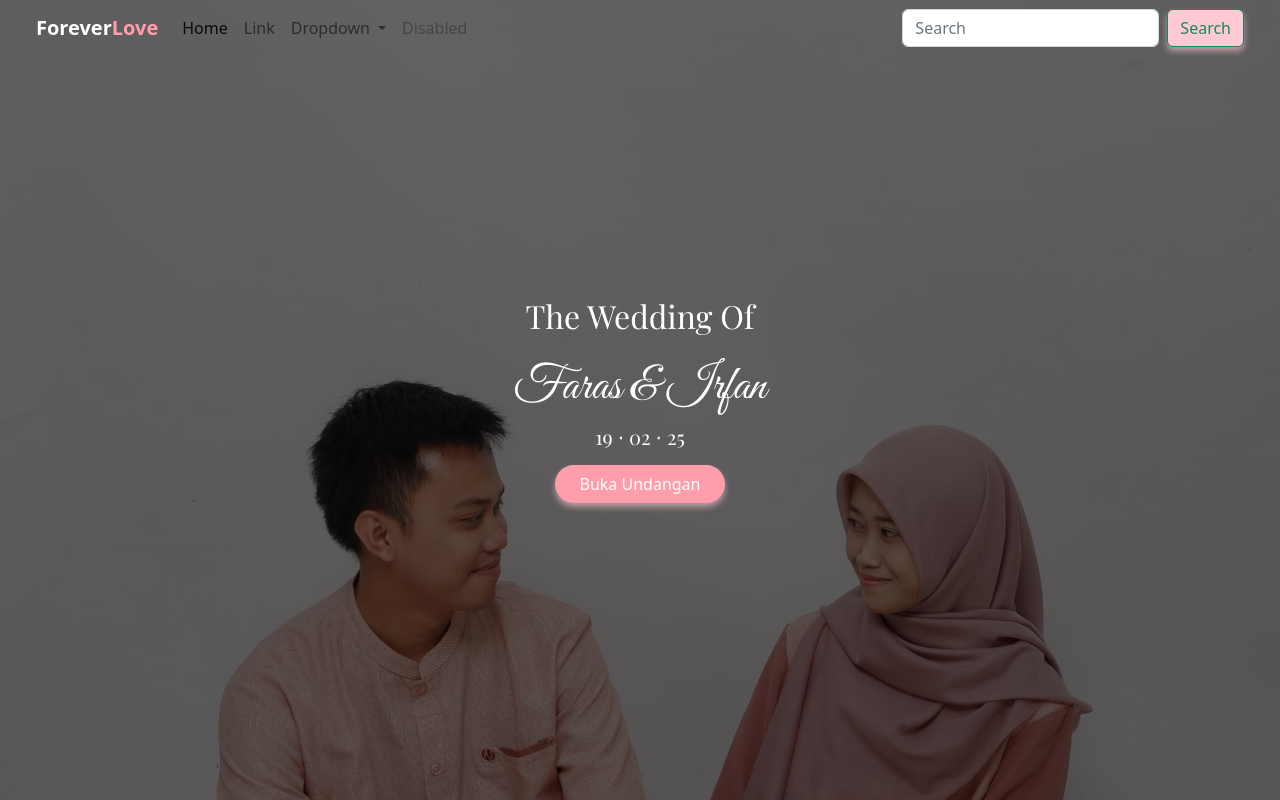
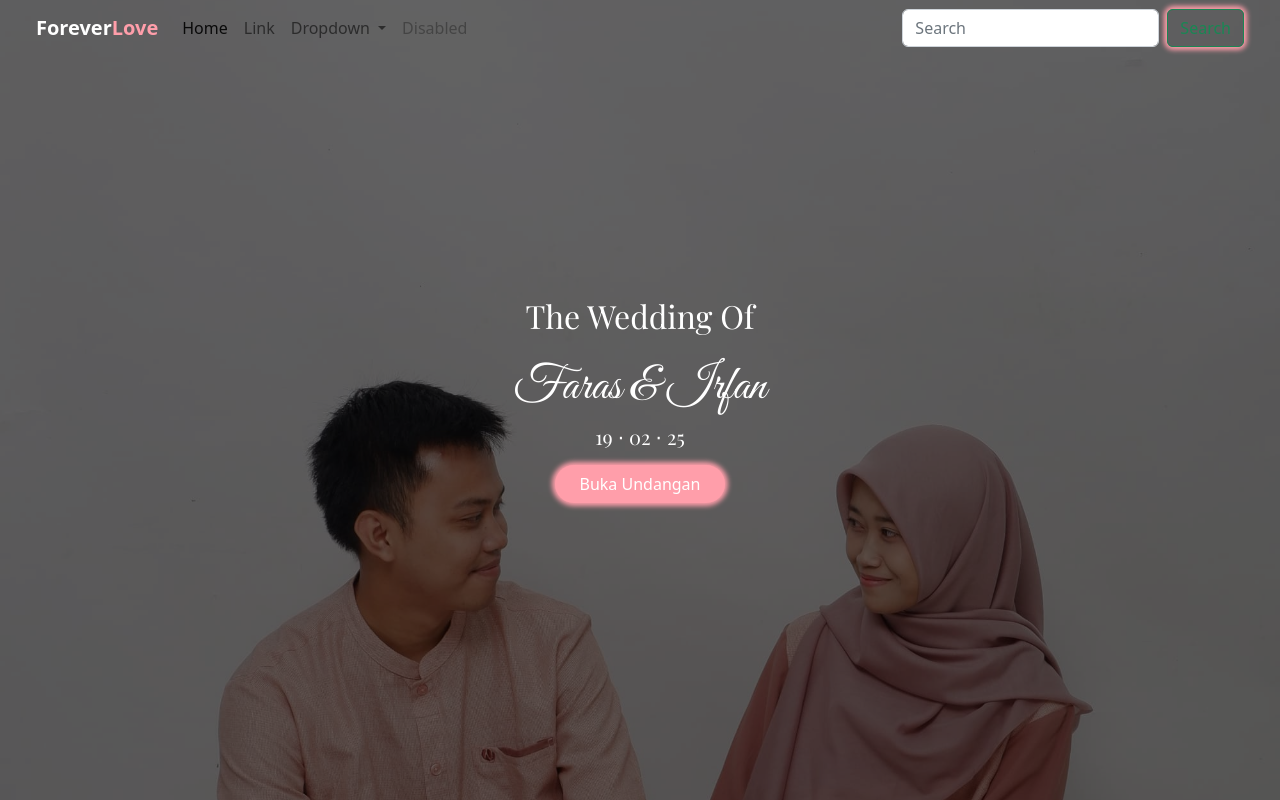
Before and after one commit to uiahan/wedding, a plain HTML site: page index.html in a window 1280 px wide. Drawn offline with nearby package versions, Linux system fonts and the light colour scheme.

Commit message:
Add files via upload

```diff
--- a/css/style.css
+++ b/css/style.css
@@ -4,7 +4,8 @@
 }
 
 .navbar-toggler {
-    border: none; /* Menghilangkan border */
+    border: none;
+    /* Menghilangkan border */
 }
 
 .navbar-toggler-icon {
@@ -42,14 +43,13 @@
 h2, h5 {
     font-family: 'Playfair Display', serif;
 }
+
 h1 {
     font-family: 'Great Vibes', cursive;
 }
+
 .btn {
-    background-color: #FFCAD4;
-    box-shadow: 0 4px 6px rgba(255, 202, 212, 0.6); /* Shadow warna tema */
+    -webkit-box-shadow: 0px 0px 5px 3px rgba(255,158,170,1);
+    -moz-box-shadow: 0px 0px 5px 3px rgba(255,158,170,1);
+    box-shadow: 0px 0px 5px 3px rgba(255,158,170,1);
 }
-.btn:hover {
-    background-color: #FFC1CC; /* Warna sedikit lebih gelap untuk hover */
-    box-shadow: 0 6px 8px rgba(255, 202, 212, 0.8); /* Intensitas shadow lebih besar */
-}
--- a/index.html
+++ b/index.html
@@ -4,6 +4,7 @@
     <meta charset="UTF-8">
     <meta name="viewport" content="width=device-width, initial-scale=1.0">
     <link href="https://fonts.googleapis.com/css2?family=Great+Vibes&family=Playfair+Display:wght@400;700&display=swap" rel="stylesheet">
+    <link href="https://fonts.googleapis.com/css2?family=Great+Vibes&family=Playfair+Display:wght@400;700&family=Lora:wght@400;700&display=swap" rel="stylesheet">
     <link rel="stylesheet" href="css/bootstrap.min.css">
     <link rel="stylesheet" href="css/style.css">
     <title>Document</title>
```
